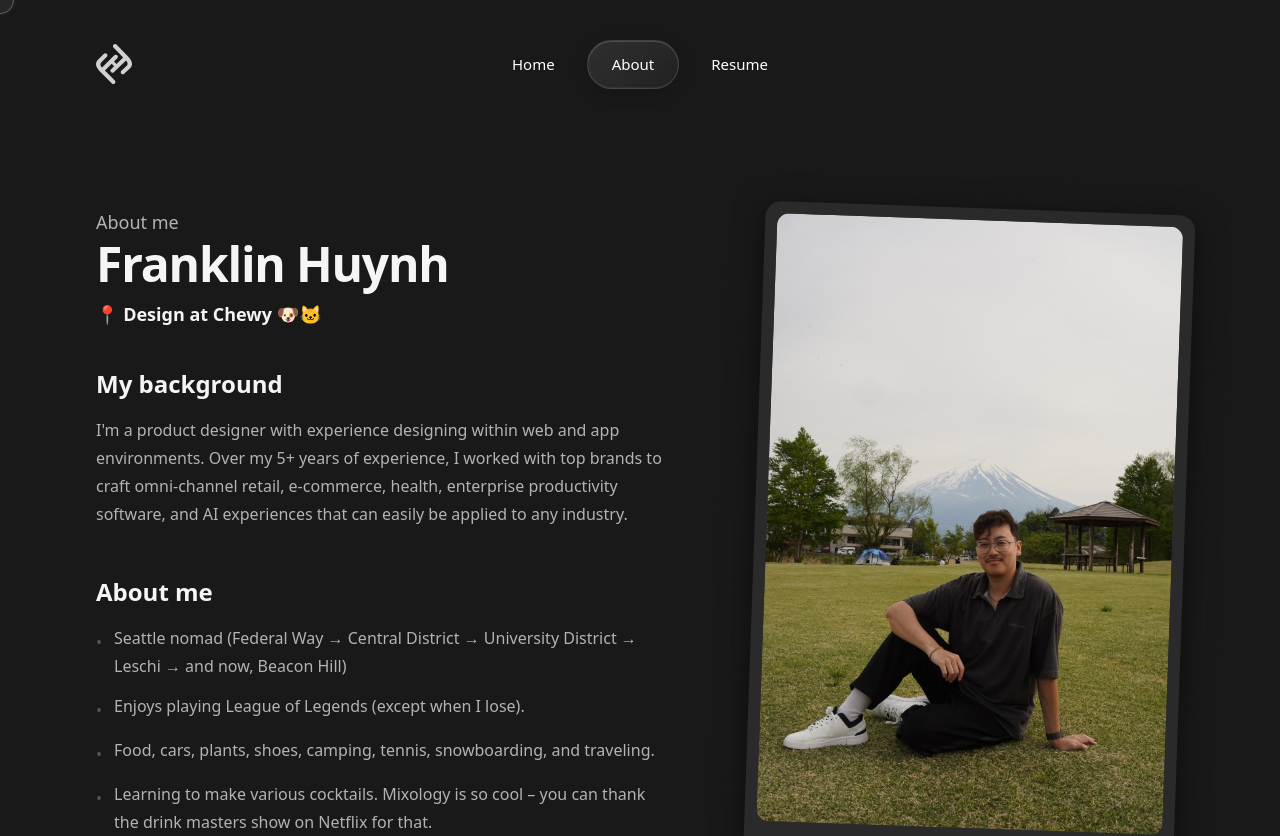
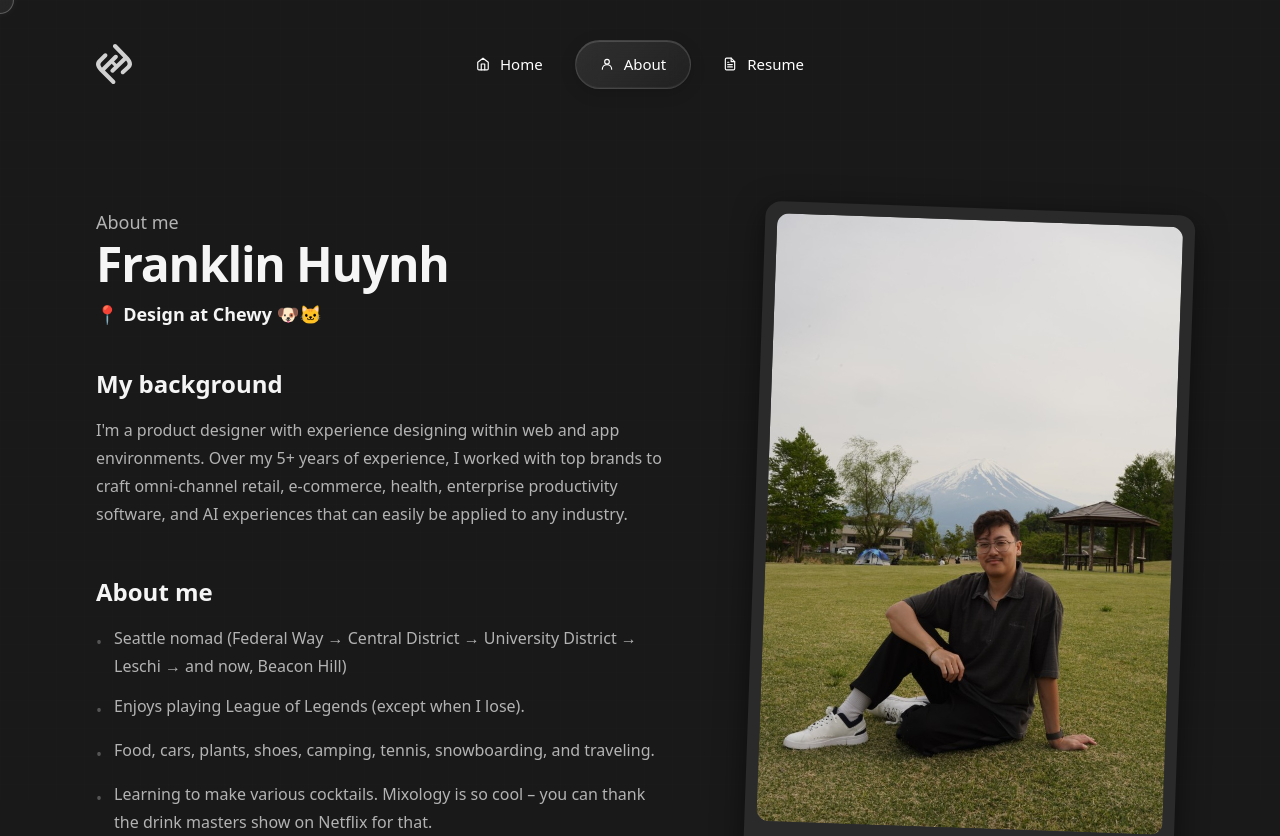
Before and after one commit to frankhuynhs1/Design-Portfolio, a Next.js app: page /about in a window 1280 px wide. Shown: the top 836 px of the page. Built offline with nearby package versions, Linux system fonts and the light colour scheme; a web font is replaced by a local one.

Commit message:
small polishes

```diff
--- a/app/components/Navbar.tsx
+++ b/app/components/Navbar.tsx
@@ -1,14 +1,24 @@
 "use client";
 
-import { useEffect, useRef, useState, useCallback } from "react";
+import { useEffect, useRef, useState, useCallback, type ReactNode } from "react";
 import { usePathname } from "next/navigation";
 import Link from "next/link";
 import Image from "next/image";
 
-const navLinks = [
-  { href: "/", label: "Home" },
-  { href: "/about", label: "About" },
-  { href: "#resume", label: "Resume", modal: true },
+const HomeIcon = () => (
+  <svg xmlns="http://www.w3.org/2000/svg" width="14" height="14" viewBox="0 0 24 24" fill="none" stroke="currentColor" strokeWidth="2" strokeLinecap="round" strokeLinejoin="round"><path d="m3 9 9-7 9 7v11a2 2 0 0 1-2 2H5a2 2 0 0 1-2-2z" /><polyline points="9 22 9 12 15 12 15 22" /></svg>
+);
+const AboutIcon = () => (
+  <svg xmlns="http://www.w3.org/2000/svg" width="14" height="14" viewBox="0 0 24 24" fill="none" stroke="currentColor" strokeWidth="2" strokeLinecap="round" strokeLinejoin="round"><circle cx="12" cy="8" r="4" /><path d="M20 21a8 8 0 0 0-16 0" /></svg>
+);
+const ResumeIcon = () => (
+  <svg xmlns="http://www.w3.org/2000/svg" width="14" height="14" viewBox="0 0 24 24" fill="none" stroke="currentColor" strokeWidth="2" strokeLinecap="round" strokeLinejoin="round"><path d="M14 2H6a2 2 0 0 0-2 2v16a2 2 0 0 0 2 2h12a2 2 0 0 0 2-2V8z" /><polyline points="14 2 14 8 20 8" /><line x1="16" y1="13" x2="8" y2="13" /><line x1="16" y1="17" x2="8" y2="17" /><polyline points="10 9 9 9 8 9" /></svg>
+);
+
+const navLinks: { href: string; label: string; modal?: boolean; icon: ReactNode }[] = [
+  { href: "/", label: "Home", icon: <HomeIcon /> },
+  { href: "/about", label: "About", icon: <AboutIcon /> },
+  { href: "#resume", label: "Resume", modal: true, icon: <ResumeIcon /> },
 ];
 
 export default function Navbar() {
@@ -99,24 +109,27 @@ export default function Navbar() {
                     setResumeOrigin(`${x}px ${y}px`);
                     setResumeOpen(true);
                   }}
-                  className="flex items-center gap-1.5 whitespace-nowrap pl-3 pr-3 py-3 text-[15px] font-medium text-white transition-all duration-300 hover:scale-105 hover:text-zinc-300"
+                  className="flex items-center gap-2.5 whitespace-nowrap pl-3 pr-3 py-3 text-[15px] font-medium text-white transition-all duration-300 hover:scale-105 hover:text-zinc-300"
                 >
+                  {link.icon}
                   {link.label}
                 </button>
               ) : pathname === link.href ? (
                 <Link
                   key={link.label}
                   href={link.href}
-                  className="liquid-glass flex items-center justify-center rounded-full px-6 py-3 text-[15px] font-medium text-white transition-all duration-300 hover:scale-105"
+                  className="liquid-glass flex items-center justify-center gap-2.5 rounded-full px-6 py-3 text-[15px] font-medium text-white transition-all duration-300 hover:scale-105"
                 >
+                  {link.icon}
                   {link.label}
                 </Link>
               ) : (
                 <Link
                   key={link.label}
                   href={link.href}
-                  className="flex items-center gap-1.5 whitespace-nowrap pl-3 pr-3 py-3 text-[15px] font-medium text-white transition-all duration-300 hover:scale-105 hover:text-zinc-300"
+                  className="flex items-center gap-2.5 whitespace-nowrap pl-3 pr-3 py-3 text-[15px] font-medium text-white transition-all duration-300 hover:scale-105 hover:text-zinc-300"
                 >
+                  {link.icon}
                   {link.label}
                 </Link>
               )
--- a/app/projects/nordstrom-stores-services/page.tsx
+++ b/app/projects/nordstrom-stores-services/page.tsx
@@ -621,15 +621,15 @@ export default function NordstromStoresServices() {
               href="/about"
               className="liquid-glass inline-flex items-center justify-center gap-2 rounded-full px-6 py-3 text-sm font-medium text-zinc-300 transition-all duration-300 hover:scale-105 hover:text-white"
             >
+              <svg xmlns="http://www.w3.org/2000/svg" width="14" height="14" viewBox="0 0 24 24" fill="none" stroke="currentColor" strokeWidth="2" strokeLinecap="round" strokeLinejoin="round"><circle cx="12" cy="8" r="4" /><path d="M20 21a8 8 0 0 0-16 0" /></svg>
               About
-              <svg xmlns="http://www.w3.org/2000/svg" width="14" height="14" viewBox="0 0 24 24" fill="none" stroke="currentColor" strokeWidth="2" strokeLinecap="round" strokeLinejoin="round"><circle cx="12" cy="8" r="4" /><path d="M20 21a8 8 0 0 0-16 0" /></svg>
             </Link>
             <button
               onClick={copyEmail}
               className="liquid-glass inline-flex items-center justify-center gap-2 rounded-full px-6 py-3 text-sm font-medium text-zinc-300 transition-all duration-300 hover:scale-105 hover:text-white"
             >
+              <svg xmlns="http://www.w3.org/2000/svg" width="14" height="14" viewBox="0 0 24 24" fill="none" stroke="currentColor" strokeWidth="2" strokeLinecap="round" strokeLinejoin="round"><rect x="9" y="9" width="13" height="13" rx="2" ry="2" /><path d="M5 15H4a2 2 0 0 1-2-2V4a2 2 0 0 1 2-2h9a2 2 0 0 1 2 2v1" /></svg>
               {copied ? "Copied!" : "Copy email"}
-              <svg xmlns="http://www.w3.org/2000/svg" width="14" height="14" viewBox="0 0 24 24" fill="none" stroke="currentColor" strokeWidth="2" strokeLinecap="round" strokeLinejoin="round"><rect x="9" y="9" width="13" height="13" rx="2" ry="2" /><path d="M5 15H4a2 2 0 0 1-2-2V4a2 2 0 0 1 2-2h9a2 2 0 0 1 2 2v1" /></svg>
             </button>
           </div>
         </div>
--- a/app/projects/walmart-genai-comparison/page.tsx
+++ b/app/projects/walmart-genai-comparison/page.tsx
@@ -606,15 +606,15 @@ export default function WalmartGenAIComparison() {
               href="/about"
               className="liquid-glass inline-flex items-center justify-center gap-2 rounded-full px-6 py-3 text-sm font-medium text-zinc-300 transition-all duration-300 hover:scale-105 hover:text-white"
             >
+              <svg xmlns="http://www.w3.org/2000/svg" width="14" height="14" viewBox="0 0 24 24" fill="none" stroke="currentColor" strokeWidth="2" strokeLinecap="round" strokeLinejoin="round"><circle cx="12" cy="8" r="4" /><path d="M20 21a8 8 0 0 0-16 0" /></svg>
               About
-              <svg xmlns="http://www.w3.org/2000/svg" width="14" height="14" viewBox="0 0 24 24" fill="none" stroke="currentColor" strokeWidth="2" strokeLinecap="round" strokeLinejoin="round"><circle cx="12" cy="8" r="4" /><path d="M20 21a8 8 0 0 0-16 0" /></svg>
             </Link>
             <button
               onClick={copyEmail}
               className="liquid-glass inline-flex items-center justify-center gap-2 rounded-full px-6 py-3 text-sm font-medium text-zinc-300 transition-all duration-300 hover:scale-105 hover:text-white"
             >
+              <svg xmlns="http://www.w3.org/2000/svg" width="14" height="14" viewBox="0 0 24 24" fill="none" stroke="currentColor" strokeWidth="2" strokeLinecap="round" strokeLinejoin="round"><rect x="9" y="9" width="13" height="13" rx="2" ry="2" /><path d="M5 15H4a2 2 0 0 1-2-2V4a2 2 0 0 1 2-2h9a2 2 0 0 1 2 2v1" /></svg>
               {copied ? "Copied!" : "Copy email"}
-              <svg xmlns="http://www.w3.org/2000/svg" width="14" height="14" viewBox="0 0 24 24" fill="none" stroke="currentColor" strokeWidth="2" strokeLinecap="round" strokeLinejoin="round"><rect x="9" y="9" width="13" height="13" rx="2" ry="2" /><path d="M5 15H4a2 2 0 0 1-2-2V4a2 2 0 0 1 2-2h9a2 2 0 0 1 2 2v1" /></svg>
             </button>
           </div>
         </div>
```
Also changed, not shown: app/about/page.tsx (+5 -4 lines), app/page.tsx (+6 -6 lines).
